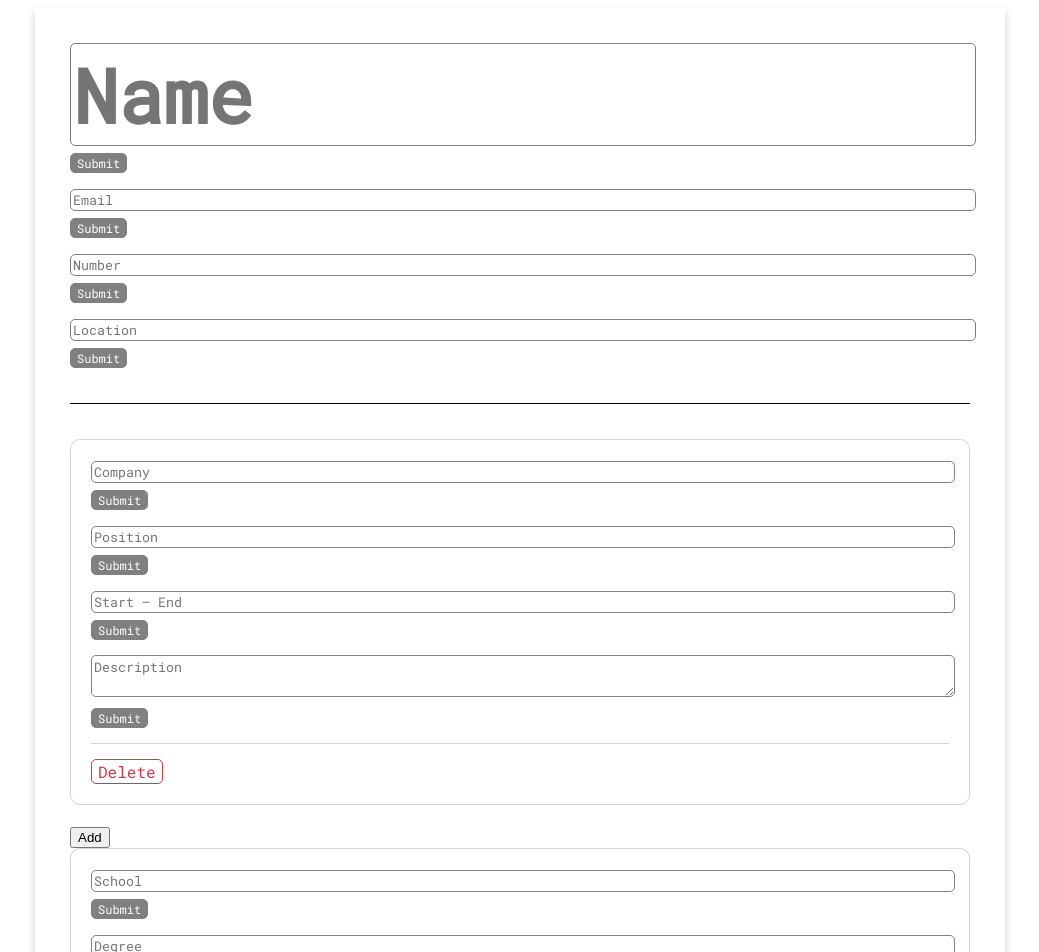
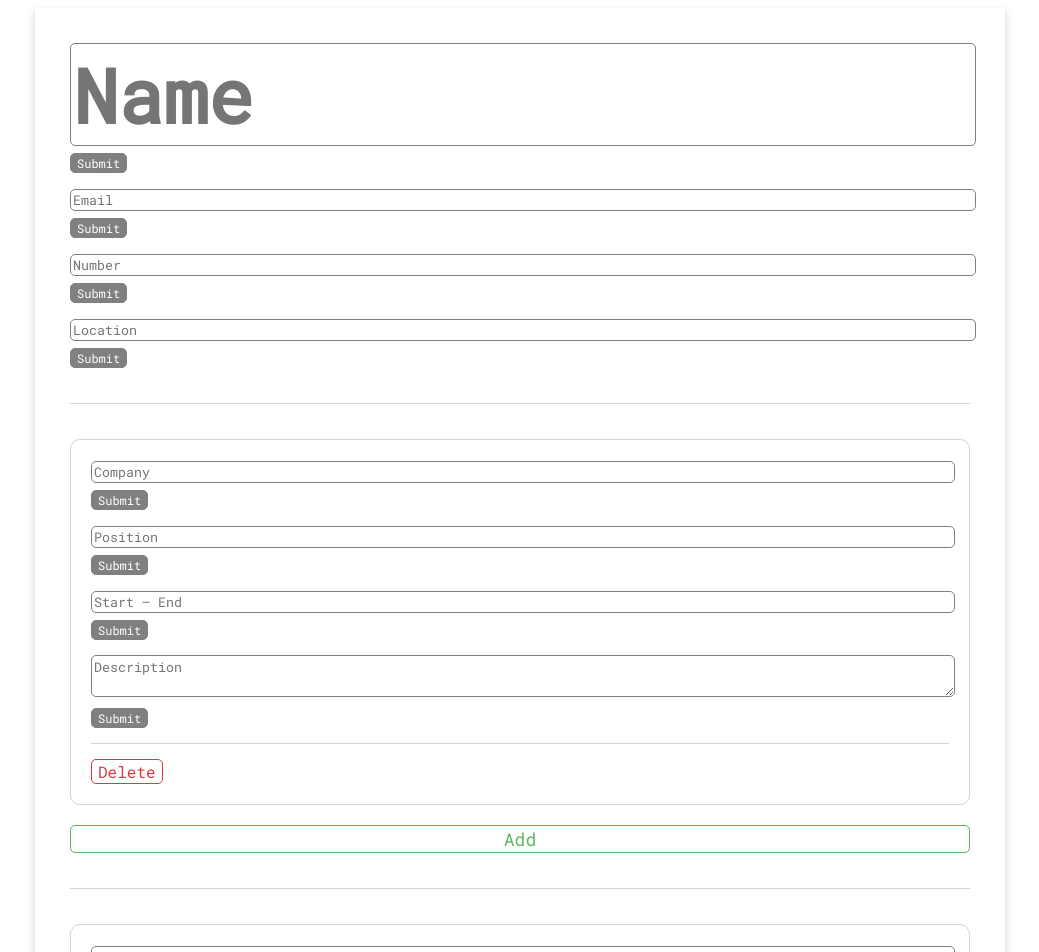
Before and after one commit to FrancisLangit/resumake, a React (Create React App) app: page / in a window 1280 px wide. Shown: the top 952 px of the page, without its empty margins (120-1159 px from the left). Built offline with nearby package versions, Linux system fonts and the light colour scheme; the HTML template or start-up script is replaced by a standard one.

Commit message:
Style Section component

```diff
--- a/src/components/GeneralInfo/GeneralInfo.module.scss
+++ b/src/components/GeneralInfo/GeneralInfo.module.scss
@@ -2,7 +2,7 @@
   display: block;
   margin-bottom: 35px;
   padding-bottom: 20px;
-  border-bottom: 1px solid black;
+  border-bottom: 1px solid lightgrey;
 }
 
 .name {
--- a/src/components/Section/Section.js
+++ b/src/components/Section/Section.js
@@ -1,5 +1,7 @@
 import { useState } from 'react';
 import { v4 as uuidv4 } from 'uuid';
+
+import style from './Section.module.scss';
 
 const Section = ({ form }) => {
   const [forms, setForms] = useState([<div key={uuidv4()}>{form}</div>]);
@@ -9,9 +11,11 @@ const Section = ({ form }) => {
   };
 
   return (
-    <div>
+    <div className={style.container}>
       {forms}
-      <button onClick={() => handleAddForm()}>Add</button>
+      <button onClick={() => handleAddForm()} className={style.addButton}>
+        Add
+      </button>
     </div>
   );
 };
--- /dev/null
+++ b/src/components/Section/Section.module.scss
@@ -0,0 +1,18 @@
+.container {
+  border-bottom: 1px solid lightgrey;
+  margin-bottom: 35px;
+  padding-bottom: 35px;
+}
+
+.addButton {
+  $color: #5cb85c;
+  background: white;
+  border-radius: 5px;
+  border: 1px solid $color;
+  color: $color;
+  cursor: pointer;
+  font-family: 'Roboto Mono';
+  font-size: 18px;
+  text-align: center;
+  width: 100%;
+}
```
